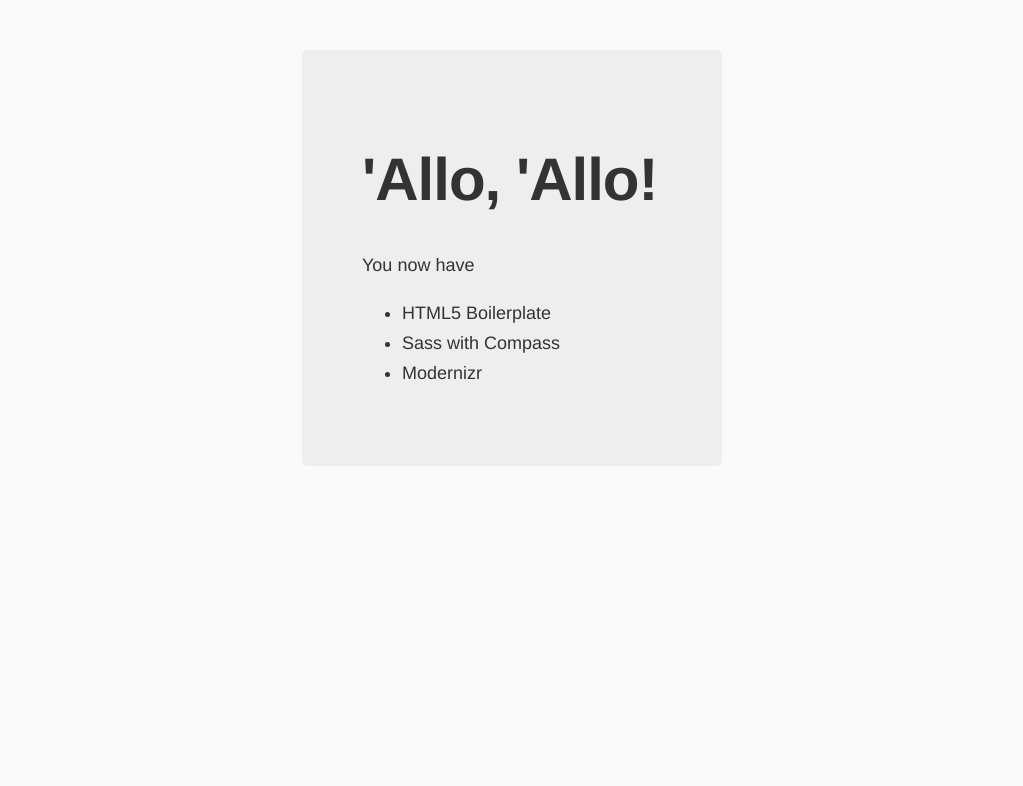
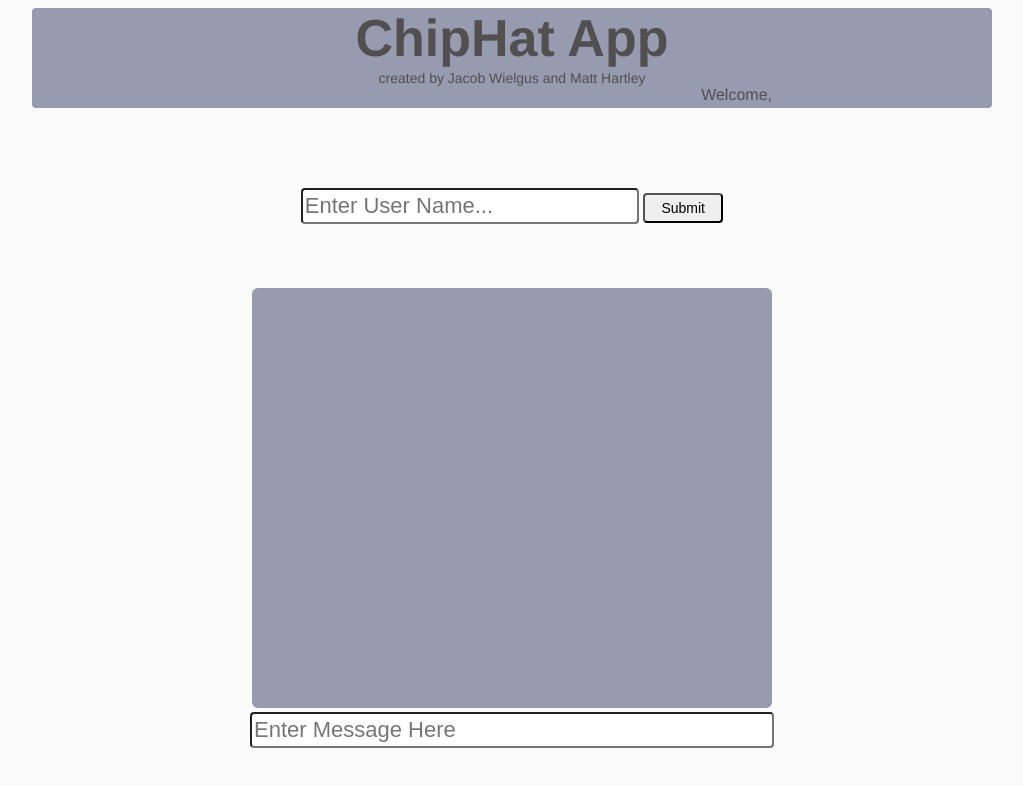
Before and after one commit to Gloryofthe80s/ChipHatChat, a website: page app/index.html in a window 1280 px wide. Shown: the whole page, without its empty margins (128-1151 px from the left). Drawn offline with nearby package versions, Linux system fonts and the light colour scheme; files that its build step writes are made by us from their sources.

Commit message:
initial html and css

```diff
--- a/app/index.html
+++ b/app/index.html
@@ -25,17 +25,38 @@
         <!--[if lt IE 10]>
             <p class="browsehappy">You are using an <strong>outdated</strong> browser. Please <a href="http://browsehappy.com/">upgrade your browser</a> to improve your experience.</p>
         <![endif]-->
+        <div class="header-container">
+        <div class="header">ChipHat App</div>
+        <div class="credits">created by Jacob Wielgus and Matt Hartley</div>
+        <div class="hidden-welcome">Welcome, </div>
+        </div>
 
+        <div class="addUser">
+        <input class="my-profile" placeholder="Enter User Name...">
+        <button class="submit">Submit</button>
+        </div>
 
-        <div class="hero-unit">
-          <h1>'Allo, 'Allo!</h1>
-          <p>You now have</p>
-          <ul>
-            <li>HTML5 Boilerplate</li>
-            <li>Sass with Compass</li>
-            <li>Modernizr</li>
-          </ul>
+        <div class="main-view" style="overflow-x: scroll">
+
         </div>
+
+        <script type="text/template" id="printed-message-template">
+          <div class="message-wrapper">
+                <div class="user-name"> <%= username %> </div>
+                <div class="user-message"> <%= messageText %> </div>
+                <div class="time-stamp"> <%= messageDate %> </div>
+            </div>
+        </script>
+
+        <div class="enter-message-container">
+        <input class="enter-message" placeholder="Enter Message Here"></input>
+        </div>
+        <br>
+        <br>
+        <br>
+        <br>
+        <br>
+        <br>
 
 
         <!-- build:js scripts/vendor.js -->
--- a/app/styles/main.scss
+++ b/app/styles/main.scss
@@ -1,18 +1,63 @@
 body {
     background: #fafafa;
     font-family: "Helvetica Neue", Helvetica, Arial, sans-serif;
-    color: #333;
+    color: rgb(81, 79, 79);
 }
 
-.hero-unit {
-    margin: 50px auto 0 auto;
-    width: 300px;
+.header-container {
+    margin: 0 auto;
+    width: 960px;
+    border-radius: 4px;
+    background-color: rgb(151, 155, 175);
+    height: 100px;
+}
+
+.header {
+    text-align: center;
+    font-size: 52px;
+    font-weight: 600;
+}
+
+.credits {
+    font-size: 14px;
+    text-align: center;
+    margin-top: 2px;
+}
+
+.addUser {
+    margin: 0 auto;
+    position: relative;
+    text-align: center;
+    margin-top: 80px;
+    width: 100%;
+    height: 60px;
+}
+
+.my-profile {
+    width: 330px;
+    height: 30px;
+    font-size: 22px;
+    color: rgb(81, 79, 79);
+    border-radius: 4px;
+}
+
+.submit {
+    width: 80px;
+    height: 30px;
+    border-radius: 4px;
+    margin-bottom: 2px;
+    font-size: 14px;
+}
+
+.main-view {
+    margin: 40px auto 0 auto;
+    width: 520px;
+    height: 420px;
     font-size: 18px;
     font-weight: 200;
     line-height: 30px;
-    background-color: #eee;
+    background-color: rgb(151, 155, 175);
     border-radius: 6px;
-    padding: 60px;
     h1 {
         font-size: 60px;
         line-height: 1;
@@ -26,3 +71,30 @@
     color: #000;
     padding: 0.2em 0;
 }
+
+.hidden-welcome {
+   position: absolute;
+   right: 380px;
+}
+
+.enter-message-container {
+    text-align: center;
+}
+
+.enter-message {
+    margin-top: 4px;
+    width: 516px;
+    height: 30px;
+    font-size: 22px;
+    color: rgb(81, 79, 79);
+    border-radius: 4px;
+}
+
+.message-wrapper {
+    width: 500px;
+    height: 80px;
+    margin: 0 auto;
+    margin-top: 10px;
+    background-color: rgb(219, 212, 212);
+    border-radius: 4px;
+}
```
